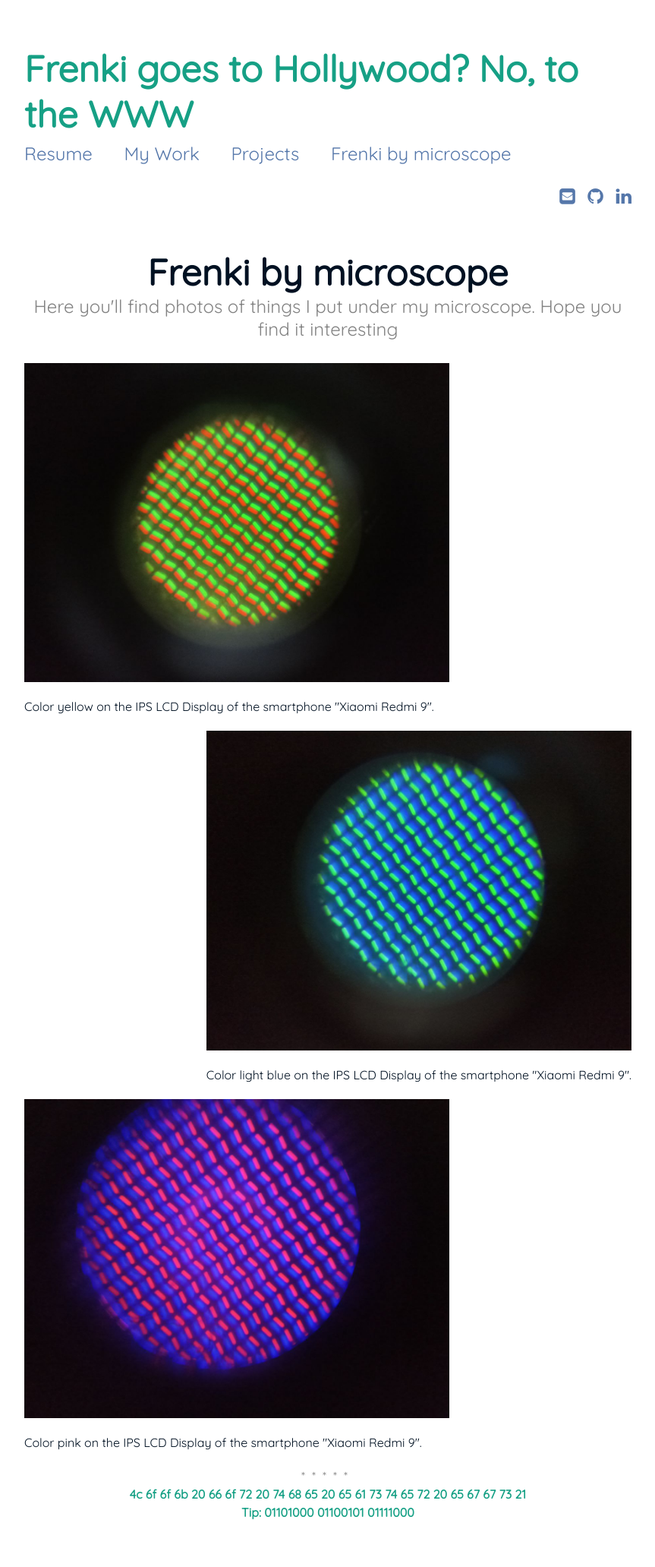
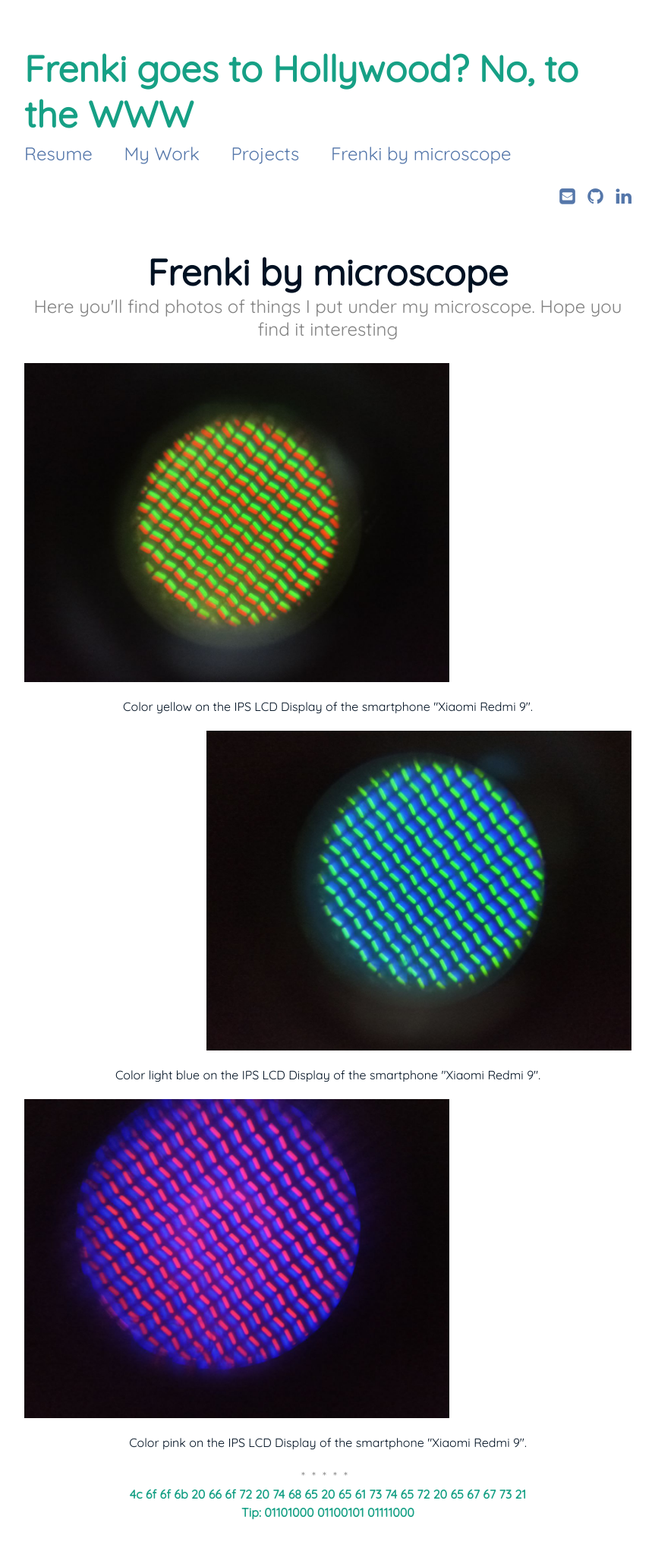
Before and after one commit to FreShq99/frenkishqepa.com, a Jekyll site: the page built from gallery.md, in a window 1280 px wide. Shown: the whole page at 76% size, without its empty margins (208-1071 px from the left). Built offline with Jekyll 4.4.1, drawn with Linux system fonts in a browser that asks for light colours.

Commit message:
Update gallery.md

```diff
--- a/gallery.md
+++ b/gallery.md
@@ -6,15 +6,15 @@ subtitle: Here you'll find photos of things I put under my microscope. Hope you
 
 <p align="left" width="100%">
     <img width="70%" src="MicroscopeGallery/yellow.jpeg">
-    <p align="left">Color yellow on the IPS LCD Display of the smartphone "Xiaomi Redmi 9". <p align="left">
+    <p align="center">Color yellow on the IPS LCD Display of the smartphone "Xiaomi Redmi 9". <p align="center">
 </p>
 
 <p align="right" width="100%">
     <img width="70%" src="MicroscopeGallery/blu.jpeg">
-    <p align="right">Color light blue on the IPS LCD Display of the smartphone "Xiaomi Redmi 9".<p align="right">
+    <p align="center">Color light blue on the IPS LCD Display of the smartphone "Xiaomi Redmi 9".<p align="center">
 </p>
 
 <p align="left" width="100%">
     <img width="70%" src="MicroscopeGallery/purple.jpeg">
-    <p align="left">Color pink on the IPS LCD Display of the smartphone "Xiaomi Redmi 9".<p align="left">
+    <p align="center">Color pink on the IPS LCD Display of the smartphone "Xiaomi Redmi 9".<p align="center">
 </p>
```
